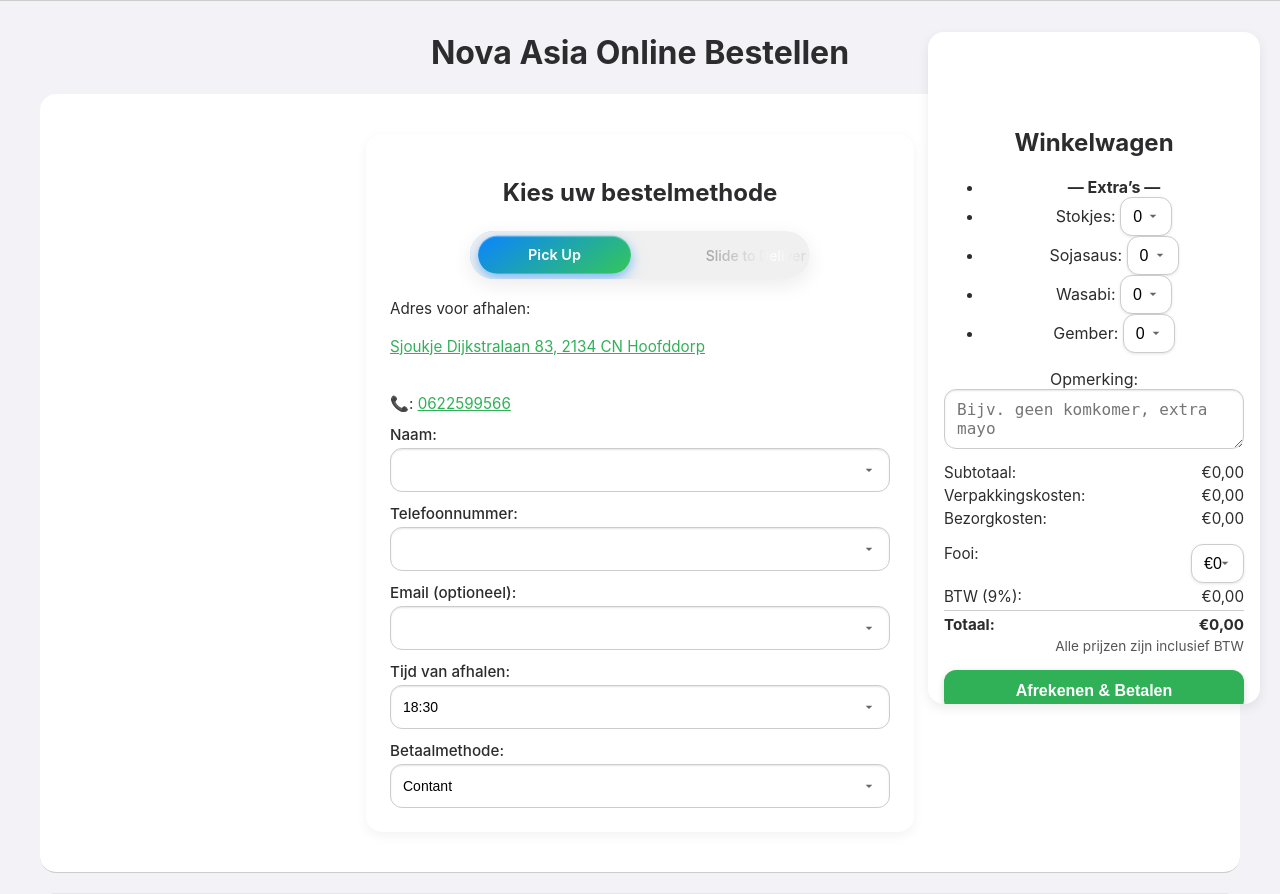
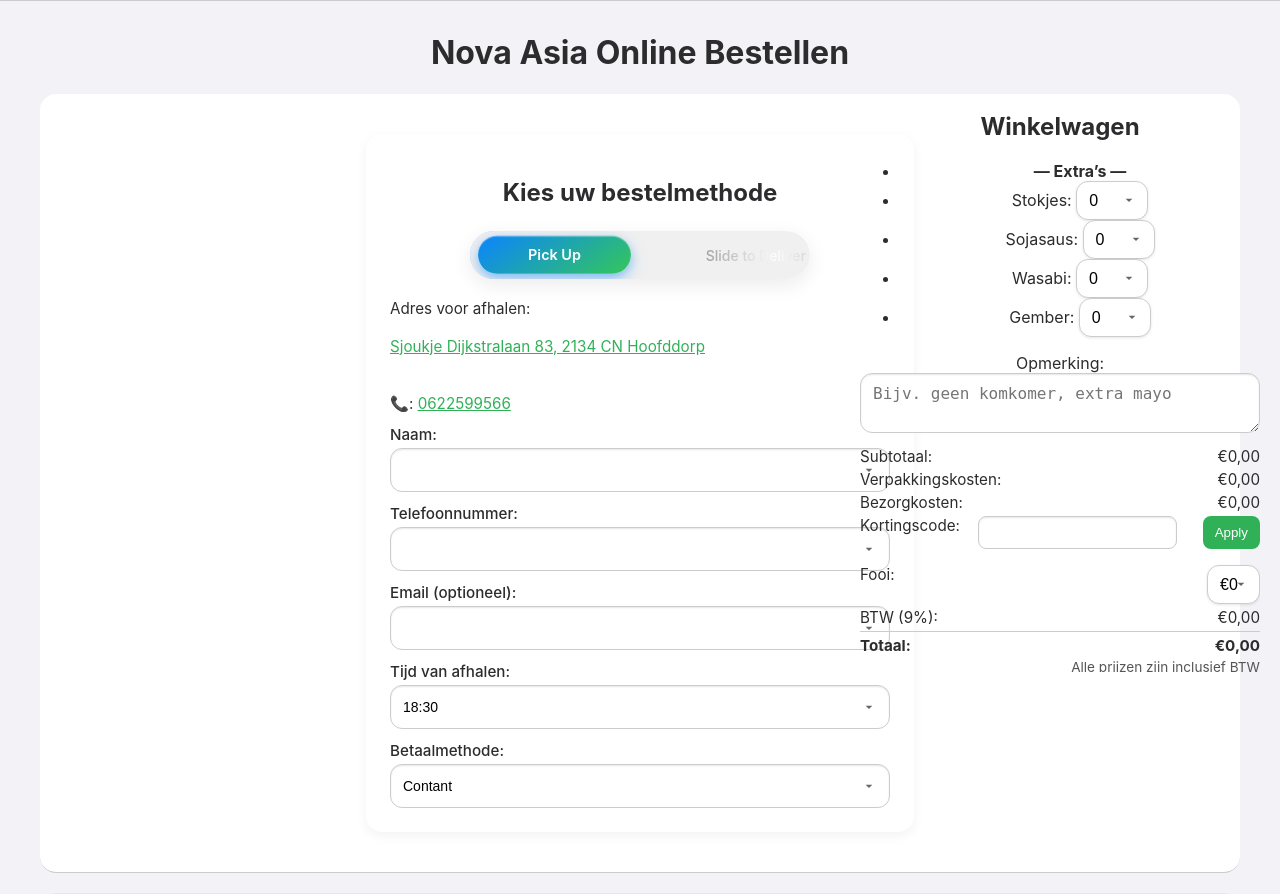
Before and after one commit to iamatimnl/flask-order-api, a Flask app: template templates/index.html in a window 1280 px wide. Shown: the part 48-942 px from the top of the page. Run offline with Flask 3, Linux system fonts and the light colour scheme; the template is opened without the code that fills it, so the values that code supplies are empty; some libraries are stand-ins or nearby versions.

Commit message:
Update index.html

```diff
--- a/templates/index.html
+++ b/templates/index.html
@@ -313,18 +313,17 @@
     display: none;
   }
   .cart-section {
-     background-color: var(--off-white); /* or --section-alt-bg */
-  border-radius: 16px;
-  box-shadow: 0 4px 12px rgba(0, 0, 0, 0.08);
-  padding: 16px;
     position: fixed;
     right: 20px;
     top: 80px;
-    width: 300px;
+    width: 400px;           /* ✅ 增加宽度，适合桌面显示 */
+    max-width: 500px;       /* ✅ 防止屏幕较小时太宽 */
+    min-width: 350px;       /* ✅ 防止被压缩 */
     max-height: 80vh;
     overflow-y: auto;
     z-index: 1000;
-  }
+}
+
 }
 
 @media (max-width: 767px) {
@@ -599,6 +598,16 @@
 
 .checkout-btn:hover {
   background-color: #0051a8;
+}
+
+.apply-discount-btn {
+  margin-left: 8px;
+  padding: 6px 12px;
+  background: var(--accent-color);
+  color: #fff;
+  border: none;
+  border-radius: 8px;
+  cursor: pointer;
 }
 
 .feedback {
@@ -1133,6 +1142,11 @@
 <div class="price-row"><span>Subtotaal:</span> <span id="subtotalDisplay">€0,00</span></div>
 <div class="price-row"><span>Verpakkingskosten:</span> <span id="packagingDisplay">€0,00</span></div>
 <div class="price-row" id="deliveryRow"><span>Bezorgkosten:</span> <span id="deliveryDisplay">€2,50</span></div>
+<div class="price-row"><label for="discountCode">Kortingscode:</label>
+  <input id="discountCode" />
+  <button id="validateDiscountBtn" class="apply-discount-btn" type="button">Apply</button>
+</div>
+<div class="price-row" id="discountRow" style="display:none;"><span>Korting:</span> <span id="discountDisplay">- €0,00</span></div>
 <div class="price-row"><span></span> <span id=""> </span></div>
 <div class="price-row"><span></span> <span id=""> </span></div>
 <div class="price-row"><span></span> <span id=""> </span></div>
@@ -1682,6 +1696,7 @@
 let currentPackaging = 0;
 let currentSubtotal = 0;
 let finalTotal = 0;
+let currentDiscount = 0;
 
 function formatEuro(val) {
   return `€${val.toFixed(2).replace('.', ',')}`;
@@ -1694,13 +1709,53 @@
   const orderType = document.querySelector('input[name="orderType"]:checked').value;
   const deliveryFee = orderType === 'bezorgen' ? DELIVERY_FEE : 0;
   const btw = (subtotal + packaging) * 9 / 109;
-  finalTotal = subtotal + packaging + deliveryFee + tip;
+  finalTotal = subtotal + packaging + deliveryFee + tip - currentDiscount;
   document.getElementById('subtotalDisplay').textContent = formatEuro(subtotal);
   document.getElementById('packagingDisplay').textContent = formatEuro(packaging);
   document.getElementById('deliveryDisplay').textContent = formatEuro(deliveryFee);
+  document.getElementById('discountDisplay').textContent = `- ${formatEuro(currentDiscount)}`;
+  document.getElementById('discountRow').style.display = currentDiscount > 0 ? 'flex' : 'none';
   document.getElementById('btwDisplay').textContent = formatEuro(btw);
   document.getElementById('totalDisplay').textContent = formatEuro(finalTotal);
 }
+
+let isValidating = false; // 防止重复点击的锁
+
+function applyDiscount() {
+  const code = document.getElementById('discountCode').value.trim();
+  if (!code) {
+    currentDiscount = 0;
+    updatePriceBreakdown(currentSubtotal, currentPackaging);
+    return;
+  }
+
+  fetch('/api/discounts/validate', {
+    method: 'POST',
+    headers: { 'Content-Type': 'application/json' },
+    body: JSON.stringify({
+      code: code,
+      order_total: currentSubtotal + currentPackaging +
+        (document.querySelector('input[name="orderType"]:checked').value === 'bezorgen' ? DELIVERY_FEE : 0)
+      // 🚨 去掉小费：+ parseFloat(document.getElementById('tipSelect').value || '0')
+    })
+  })
+  .then(r => r.json())
+  .then(res => {
+    if (res.valid) {
+      currentDiscount = res.discount_amount;
+    } else {
+      currentDiscount = 0;
+      alert('Ongeldige kortingscode');
+    }
+    updatePriceBreakdown(currentSubtotal, currentPackaging);
+  })
+  .catch(() => {
+    currentDiscount = 0;
+    updatePriceBreakdown(currentSubtotal, currentPackaging);
+  });
+}
+
+
 
 
 function changeBubbleQty(delta) {
@@ -1995,6 +2050,10 @@
   tipSel.value = 0;
   tipSel.addEventListener('change', () => updatePriceBreakdown(currentSubtotal, currentPackaging));
 
+
+  const validateBtn = document.getElementById('validateDiscountBtn');
+  validateBtn.addEventListener('click', applyDiscount);
+
   updateCart();
 });
 </script>
@@ -2159,7 +2218,7 @@
   const packagingFee = Object.values(cart).reduce((s, it) => s + (it.packaging || 0) * it.qty, 0);
   const deliveryFee = orderType === 'bezorgen' ? 2.50 : 0;
   const btw = (subtotal + packagingFee) * 9 / 109;
-  const total = subtotal + packagingFee + deliveryFee + tip;
+  const total = subtotal + packagingFee + deliveryFee + tip - currentDiscount;
   const totalPrice = !isNaN(total) ? total.toFixed(2) : "0.00";
 
   const orderNumber = generateOrderNumber();
@@ -2169,7 +2228,9 @@
     tipLine = `\nFooi: €${tip.toFixed(2)}`;
   }
 
-  const message = `📦 Nieuwe bestelling bij *Nova Asia*:\n\n${orderSummary}\n${customerDetails}${tipLine}\nTotaal: €${totalPrice}`;
+  const discountCode = document.getElementById('discountCode').value.trim();
+  const discountLine = `\nKorting: -€${currentDiscount.toFixed(2)} (Code: ${discountCode || 'geen'})`;
+  const message = `📦 Nieuwe bestelling bij *Nova Asia*:\n\n${orderSummary}\n${customerDetails}${tipLine}${discountLine}\nTotaal: €${totalPrice}`;
 
   const itemsToSend = { ...cart };
   Object.keys(extras).forEach(id => {
@@ -2218,6 +2279,8 @@
       delivery_fee: deliveryFee.toFixed(2),
       btw: btw.toFixed(2),
       totaal: isNaN(total) ? "0.00" : total.toFixed(2),
+      discountAmount: currentDiscount.toFixed(2),
+      discountCode: document.getElementById('discountCode').value.trim(),
       message, email // ✅ 仍然推送到 Telegram
     })
   })
@@ -2808,19 +2871,11 @@
              document.getElementById('delivery_time').value;
     }
 
-    function resetZoom() {
-      const vp = document.querySelector('meta[name="viewport"]');
-      if (vp) {
-        vp.setAttribute('content', 'width=device-width, initial-scale=1.0');
-      }
-    }
-
     function scheduleHide() {
       clearTimeout(hideTimer);
       hideTimer = setTimeout(() => {
         if (isMobile() && requiredFilled()) {
           fields.forEach(el => el.blur());
-          resetZoom();
         }
       }, 3000);
     }
```
